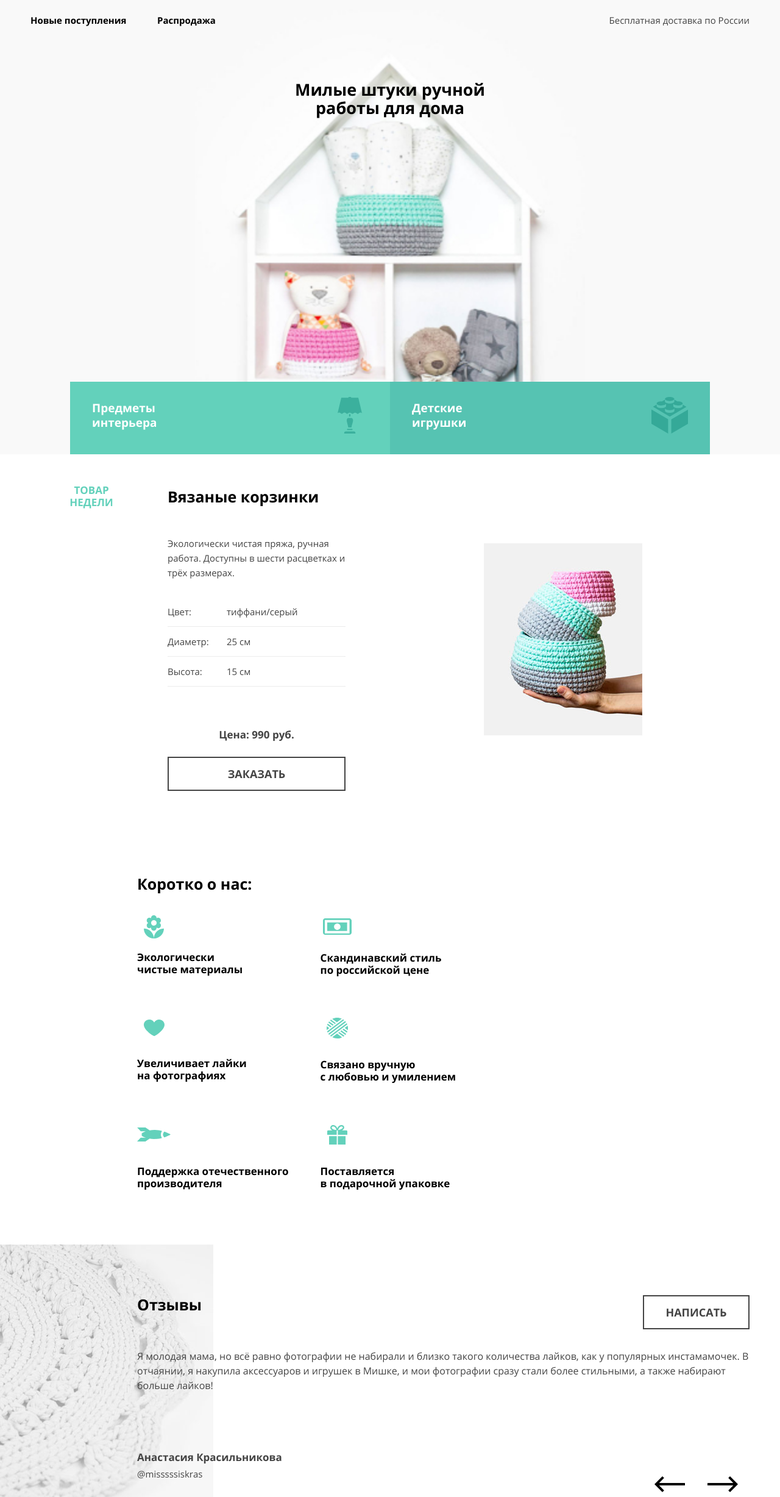
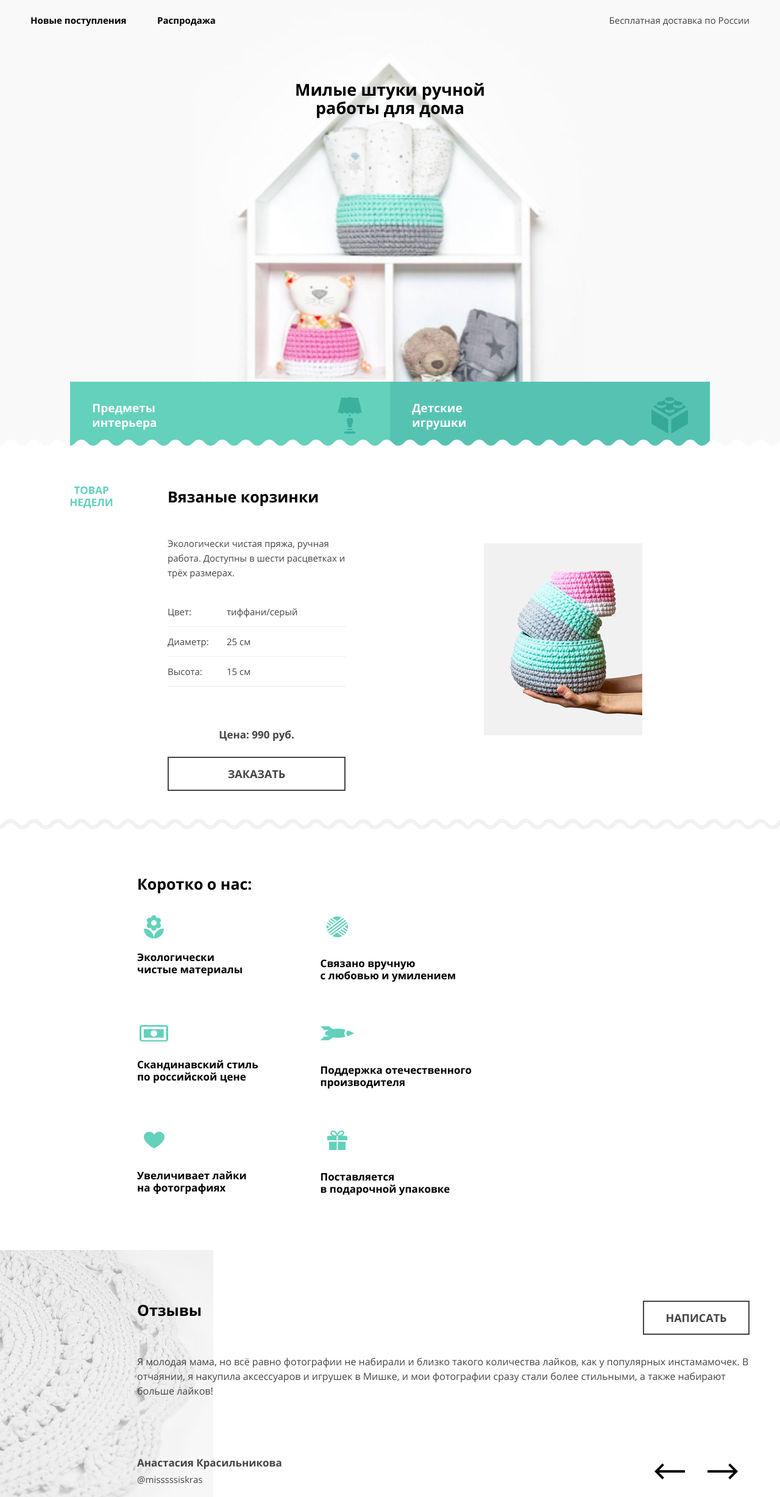
Before and after one commit to knosal/122895-mishka-27, a website: page source/index.html in a window 1280 px wide. Shown: the part 91-2546 px from the top of the page at 61% size. Drawn offline with nearby package versions, Linux system fonts and the light colour scheme; files that its build step writes are made by us from their sources.

Commit message:
Правки по коду. Добавлении линии для разделовразделения секций

```diff
--- a/source/index.html
+++ b/source/index.html
@@ -71,7 +71,7 @@
 
   <main class="main-container">
     <h1 class="visually-hidden">Мишка</h1>
-    <section class="main-container__assortment assortment section-wavy section-wavy--white">
+    <section class="main-container__assortment assortment assortment--section-wavy">
       <div class="assortment__wrapper">
         <h2 class="assortment__title">Милые штуки ручной<br> работы для дома</h2>
       </div>
--- a/source/sass/components/advantages.scss
+++ b/source/sass/components/advantages.scss
@@ -61,24 +61,48 @@
     background-repeat: no-repeat;
   }
 
+  &--flower {
+    order: 1;
+  }
+
   &--flower::before {
     background-image: url("../img/svg/flower-icon.svg");
+  }
+
+  &--bill {
+    order: 2;
   }
 
   &--bill::before {
     background-image: url("../img/svg/bill-icon.svg");
   }
 
+  &--heart {
+    order: 3;
+  }
+
   &--heart::before {
     background-image: url("../img/svg/heart-icon.svg");
+  }
+
+  &--tangle {
+    order: 4;
   }
 
   &--tangle::before {
     background-image: url("../img/svg/tangle-icon.svg");
   }
 
+  &--rocket {
+    order: 5;
+  }
+
   &--rocket::before {
     background-image: url("../img/svg/rocket-icon.svg");
+  }
+
+  &--gift {
+    order: 6;
   }
 
   &--gift::before {
@@ -86,6 +110,22 @@
   }
 
   @media (min-width: bootstrap.$tablet-width) {
+    &--bill {
+      order: 3;
+    }
+
+    &--heart {
+      order: 5;
+    }
+
+    &--tangle {
+      order: 2;
+    }
+
+    &--rocket {
+      order: 4;
+    }
+
     &--flower::before {
       margin-bottom: 13px;
     }
--- a/source/sass/components/assortment.scss
+++ b/source/sass/components/assortment.scss
@@ -13,6 +13,16 @@
 
   @media (min-width: bootstrap.$tablet-width) {
     min-height: 746px;
+
+    &--section-wavy::after {
+      content: "";
+      position: absolute;
+      bottom: 0;
+      width: 100%;
+      height: 24px;
+      background-image: url("../img/svg/zigzag-fill-desktop-icon.svg");
+      z-index: 10;
+    }
   }
 }
 
--- a/source/sass/components/contacts.scss
+++ b/source/sass/components/contacts.scss
@@ -4,7 +4,7 @@
   @media (min-width: bootstrap.$desktop-width) {
     display: grid;
     grid-template-columns: 175px 292px 1fr;
-    column-gap: 50px;
+    column-gap: 23px;
     grid-template-areas:
       ". title map"
       ". description map"
@@ -26,8 +26,9 @@
 
   @media (min-width: bootstrap.$desktop-width) {
     grid-area: title;
-
-    @include bootstrap.wrapper($size: bootstrap.$desktop-width);
+    width: auto;
+    margin: 0;
+    padding: 0;
   }
 }
 
@@ -85,6 +86,13 @@
     padding-top: 40px;
     padding-bottom: 49px;
   }
+
+  @media (min-width: bootstrap.$desktop-width) {
+    display: flex;
+    flex-direction: column;
+    margin-bottom: 84px;
+    padding: 0;
+  }
 }
 
 .contacts__address-list {
@@ -97,6 +105,10 @@
 
 .contacts__address-inner:not(:last-of-type) {
   padding-bottom: 40px;
+
+  @media (min-width: bootstrap.$desktop-width) {
+    padding: 0;
+  }
 }
 
 .contacts__address-title {
@@ -130,6 +142,7 @@
   margin-bottom: 39px;
 
   @media (min-width: bootstrap.$desktop-width) {
+    width: 230px;
     margin: 0;
     grid-area: feedback;
   }
--- a/source/sass/components/reviews.scss
+++ b/source/sass/components/reviews.scss
@@ -112,8 +112,8 @@
 @media (min-width: bootstrap.$tablet-width) {
   .reviews__control {
     grid-area: control;
-    margin: 0;
-    margin-top: -94px;
+    align-items: center;
+    margin-top: -115px;
     padding: 0 19px;
   }
 }
```
Also changed, not shown: source/sass/components/section-wavy.scss (+1 -7 lines), source/img/svg/zigzag-fill-desktop-icon.svg (added), source/img/svg/zigzag-fill-desktop.svg.svg (deleted).
